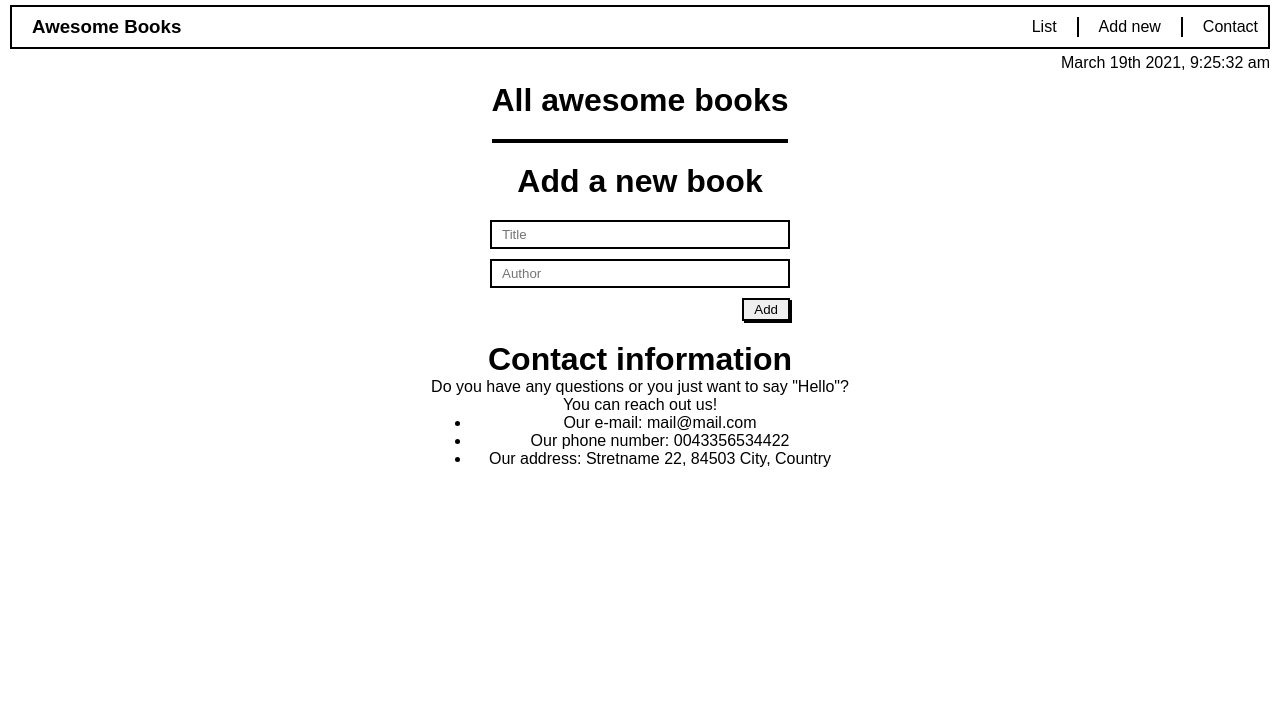
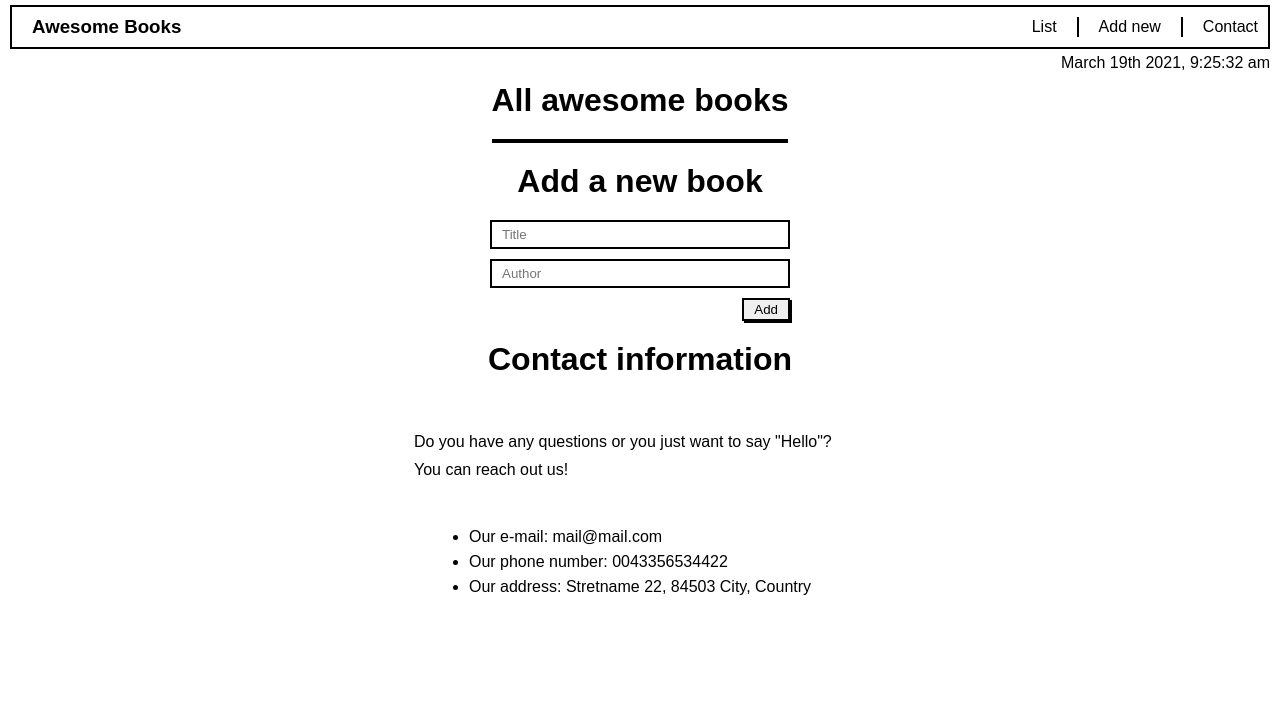
Before and after one commit to fabianofrank/awesome-books, a website: page index.html in a window 1280 px wide. Drawn offline with Linux system fonts and the light colour scheme.

Commit message:
style the contact info section

```diff
--- a/style.css
+++ b/style.css
@@ -106,3 +106,22 @@ nav h3 {
   margin: 5px 10px;
   background: #fff;
 }
+
+.contact-info h2 {
+  margin-bottom: 50px;
+}
+
+.contact-info p {
+  text-align: left;
+  padding: 5px;
+}
+
+.contact-info li {
+  text-align: left;
+  line-height: 25px;
+}
+
+.contact-info ul {
+  margin: 20px 0 80px 0;
+  padding: 20px 60px;
+}
```
